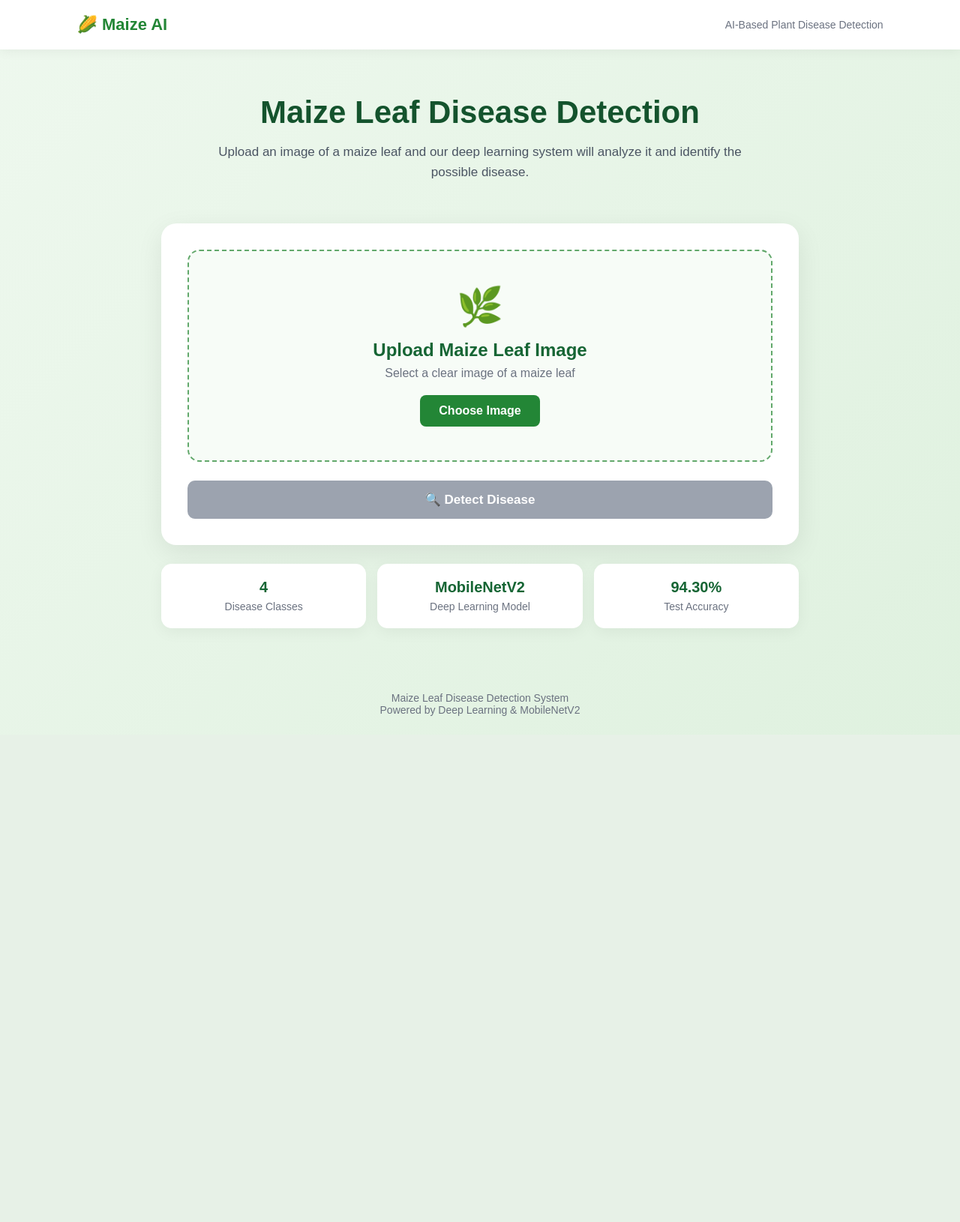
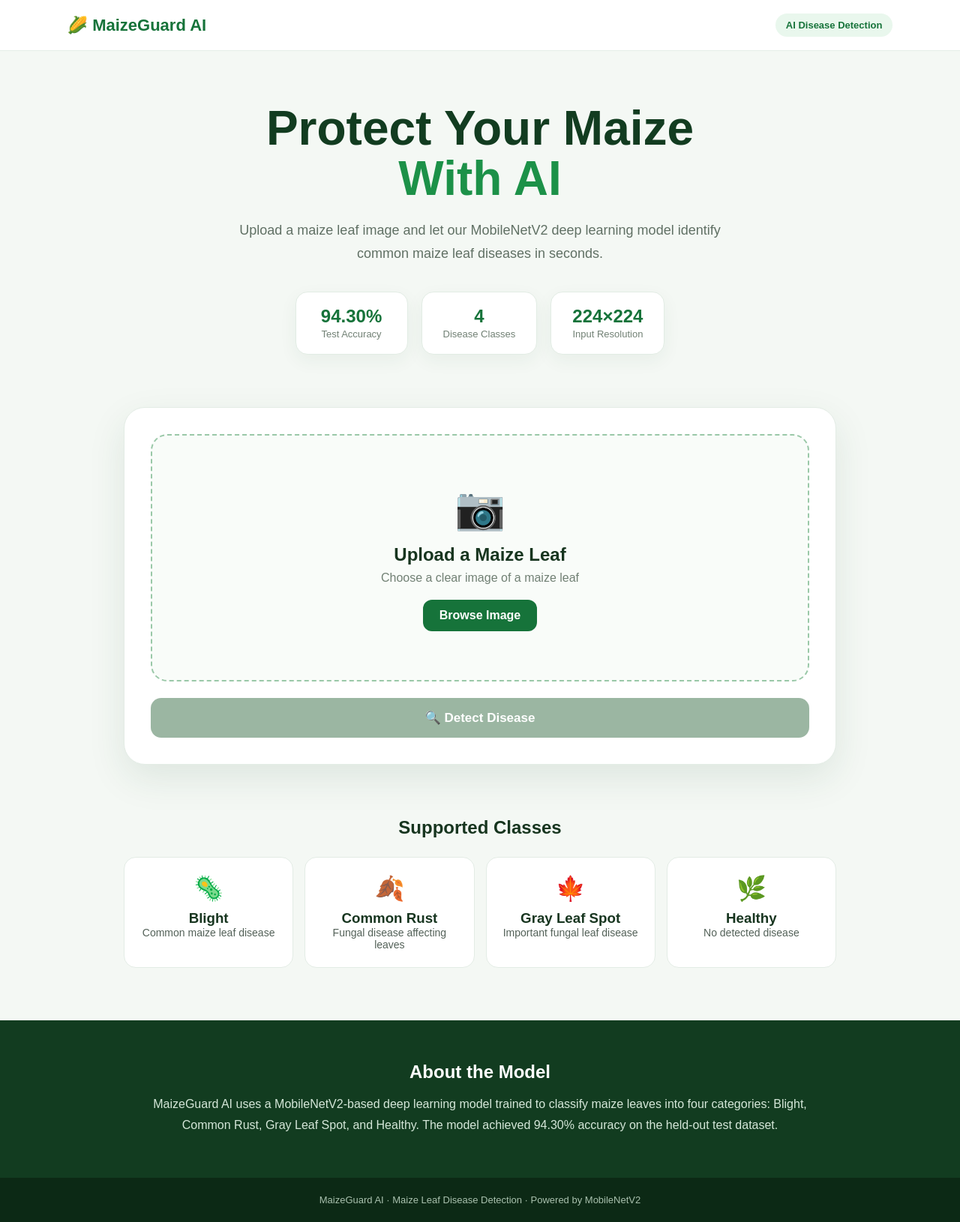
Before and after one commit to parvezontheroad/maize-leaf-disease-detection, a Flask app: page / in a window 1280 px wide. Shown: the whole page at 75% size. Before the commit the page ends 955 px from the top, so only its background shows below. Run offline with Flask 3, Linux system fonts and the light colour scheme.

Commit message:
Build professional frontend and connect model

```diff
--- a/app.py
+++ b/app.py
@@ -1,4 +1,3 @@
-
 from flask import Flask, render_template, request, jsonify
 from tensorflow.keras.models import load_model
 from tensorflow.keras.applications.mobilenet_v2 import preprocess_input
@@ -7,17 +6,17 @@ import numpy as np
 
 app = Flask(__name__)
 
-# Load trained MobileNetV2 model
 MODEL_PATH = "model/MobileNetV2_best.keras"
+
 model = load_model(MODEL_PATH)
 
-# Disease classes
 class_names = [
     "Blight",
     "Common Rust",
     "Gray Leaf Spot",
     "Healthy"
 ]
+
 
 @app.route("/")
 def home():
@@ -28,41 +27,64 @@ def home():
 def predict():
 
     if "image" not in request.files:
-        return jsonify({"error": "No image uploaded"}), 400
+        return jsonify({
+            "error": "No image uploaded"
+        }), 400
 
     file = request.files["image"]
 
     try:
-        # Open image
+
+        # Open and prepare image
         image = Image.open(file).convert("RGB")
-
-        # Resize to MobileNetV2 input size
         image = image.resize((224, 224))
 
-        # Convert to NumPy array
-        img_array = np.array(image)
+        img_array = np.array(image).astype("float32")
+
+        # MobileNetV2 preprocessing
+        img_array = preprocess_input(img_array)
 
         # Add batch dimension
         img_array = np.expand_dims(img_array, axis=0)
 
-        # MobileNetV2 preprocessing
-        img_array = preprocess_input(img_array)
+        # Prediction
+        predictions = model.predict(
+            img_array,
+            verbose=0
+        )[0]
 
-        # Prediction
-        predictions = model.predict(img_array, verbose=0)
+        predicted_index = np.argmax(predictions)
 
-        predicted_index = np.argmax(predictions[0])
         predicted_class = class_names[predicted_index]
-        confidence = float(predictions[0][predicted_index] * 100)
+
+        confidence = float(
+            predictions[predicted_index] * 100
+        )
+
+        probabilities = {
+            class_names[i]: round(
+                float(predictions[i] * 100),
+                2
+            )
+            for i in range(len(class_names))
+        }
 
         return jsonify({
             "disease": predicted_class,
-            "confidence": round(confidence, 2)
+            "confidence": round(confidence, 2),
+            "probabilities": probabilities
         })
 
     except Exception as e:
-        return jsonify({"error": str(e)}), 500
+
+        return jsonify({
+            "error": str(e)
+        }), 500
 
 
 if __name__ == "__main__":
-    app.run(host="0.0.0.0", port=5000, debug=False)
+    app.run(
+        host="0.0.0.0",
+        port=5000,
+        debug=False
+    )
--- a/templates/index.html
+++ b/templates/index.html
@@ -1,233 +1,340 @@
-
 <!DOCTYPE html>
 <html lang="en">
 <head>
     <meta charset="UTF-8">
     <meta name="viewport" content="width=device-width, initial-scale=1.0">
 
-    <title>Maize Leaf Disease Detection</title>
+    <title>MaizeGuard AI | Maize Leaf Disease Detection</title>
 
     <style>
         * {
             margin: 0;
             padding: 0;
             box-sizing: border-box;
-            font-family: Arial, Helvetica, sans-serif;
         }
 
         body {
-            min-height: 100vh;
-            background: linear-gradient(135deg, #eef8ee, #dff1df);
-            color: #1f2937;
+            font-family: Arial, Helvetica, sans-serif;
+            background: #f4f8f4;
+            color: #17351f;
         }
 
         .navbar {
-            width: 100%;
-            padding: 20px 8%;
+            background: #ffffff;
+            border-bottom: 1px solid #e5eee7;
+            padding: 18px 7%;
             display: flex;
             justify-content: space-between;
             align-items: center;
-            background: white;
-            box-shadow: 0 2px 15px rgba(0, 0, 0, 0.06);
         }
 
         .logo {
             font-size: 22px;
-            font-weight: bold;
-            color: #238636;
+            font-weight: 800;
+            color: #16733a;
         }
 
-        .nav-title {
-            font-size: 14px;
-            color: #6b7280;
+        .badge {
+            background: #e9f7ed;
+            color: #16733a;
+            padding: 8px 14px;
+            border-radius: 20px;
+            font-size: 13px;
+            font-weight: 600;
         }
 
         .hero {
+            max-width: 1100px;
+            margin: 0 auto;
+            padding: 70px 25px 45px;
             text-align: center;
-            padding: 60px 20px 35px;
         }
 
         .hero h1 {
-            font-size: 42px;
-            color: #14532d;
-            margin-bottom: 15px;
+            font-size: clamp(38px, 6vw, 64px);
+            line-height: 1.05;
+            margin-bottom: 20px;
+            color: #123c20;
+        }
+
+        .hero h1 span {
+            color: #1c9148;
         }
 
         .hero p {
             max-width: 700px;
             margin: auto;
-            color: #4b5563;
-            font-size: 17px;
-            line-height: 1.6;
+            font-size: 18px;
+            line-height: 1.7;
+            color: #607064;
         }
 
-        .container {
-            width: 90%;
-            max-width: 850px;
-            margin: 20px auto 60px;
+        .stats {
+            display: flex;
+            justify-content: center;
+            gap: 18px;
+            flex-wrap: wrap;
+            margin-top: 35px;
+        }
+
+        .stat {
+            background: white;
+            border: 1px solid #e2ece4;
+            border-radius: 16px;
+            padding: 18px 28px;
+            min-width: 150px;
+            box-shadow: 0 8px 25px rgba(30, 80, 45, 0.06);
+        }
+
+        .stat strong {
+            display: block;
+            font-size: 24px;
+            color: #16733a;
+        }
+
+        .stat span {
+            font-size: 13px;
+            color: #718074;
+        }
+
+        .detector {
+            max-width: 1000px;
+            margin: 25px auto 70px;
+            padding: 0 25px;
         }
 
         .card {
             background: white;
-            border-radius: 20px;
+            border-radius: 28px;
             padding: 35px;
-            box-shadow: 0 10px 35px rgba(0, 0, 0, 0.08);
+            box-shadow: 0 18px 50px rgba(30, 80, 45, 0.10);
+            border: 1px solid #e3ece5;
         }
 
         .upload-area {
-            border: 2px dashed #62a86b;
-            border-radius: 16px;
-            padding: 45px 20px;
+            border: 2px dashed #9ac8a8;
+            border-radius: 22px;
+            min-height: 330px;
+            display: flex;
+            align-items: center;
+            justify-content: center;
             text-align: center;
-            background: #f7fcf7;
             cursor: pointer;
-            transition: 0.3s;
+            transition: 0.25s;
+            overflow: hidden;
+            background: #f9fcf9;
         }
 
         .upload-area:hover {
-            background: #eef9ef;
-            border-color: #238636;
+            border-color: #1c9148;
+            background: #f2faf4;
+        }
+
+        .upload-content {
+            padding: 35px;
         }
 
         .upload-icon {
-            font-size: 50px;
+            font-size: 55px;
             margin-bottom: 15px;
         }
 
-        .upload-area h2 {
-            color: #166534;
+        .upload-content h2 {
             margin-bottom: 8px;
         }
 
-        .upload-area p {
-            color: #6b7280;
+        .upload-content p {
+            color: #718074;
             margin-bottom: 20px;
         }
 
-        .upload-button {
+        .browse {
             display: inline-block;
-            padding: 12px 25px;
-            background: #238636;
+            background: #16733a;
             color: white;
-            border-radius: 8px;
-            font-weight: bold;
-            cursor: pointer;
+            padding: 12px 22px;
+            border-radius: 12px;
+            font-weight: 700;
         }
 
-        input[type="file"] {
+        #preview {
+            max-width: 100%;
+            max-height: 320px;
+            display: none;
+            object-fit: contain;
+        }
+
+        #imageInput {
             display: none;
         }
 
-        .preview {
-            display: none;
-            margin-top: 25px;
-            text-align: center;
+        .detect-btn {
+            width: 100%;
+            margin-top: 22px;
+            padding: 16px;
+            border: none;
+            border-radius: 14px;
+            background: #16733a;
+            color: white;
+            font-size: 17px;
+            font-weight: 700;
+            cursor: pointer;
+            transition: 0.2s;
         }
 
-        .preview img {
-            max-width: 350px;
-            max-height: 350px;
-            border-radius: 15px;
-            object-fit: contain;
-            box-shadow: 0 5px 20px rgba(0, 0, 0, 0.12);
+        .detect-btn:hover {
+            background: #105b2d;
+            transform: translateY(-1px);
         }
 
-        .predict-button {
-            display: block;
-            width: 100%;
-            margin-top: 25px;
-            padding: 15px;
-            border: none;
-            border-radius: 10px;
-            background: #166534;
-            color: white;
-            font-size: 17px;
-            font-weight: bold;
-            cursor: pointer;
-            transition: 0.3s;
-        }
-
-        .predict-button:hover {
-            background: #14532d;
-        }
-
-        .predict-button:disabled {
-            background: #9ca3af;
+        .detect-btn:disabled {
+            background: #9bb6a2;
             cursor: not-allowed;
+            transform: none;
         }
 
         .result {
             display: none;
-            margin-top: 30px;
-            padding: 25px;
-            border-radius: 15px;
-            background: #f0fdf4;
-            border: 1px solid #bbf7d0;
-            text-align: center;
+            margin-top: 28px;
+            padding: 28px;
+            border-radius: 20px;
+            background: #f2faf4;
+            border: 1px solid #d8ebdc;
         }
 
         .result h2 {
-            color: #166534;
+            color: #16733a;
             margin-bottom: 10px;
-        }
-
-        .disease {
-            font-size: 28px;
-            font-weight: bold;
-            color: #14532d;
-            margin: 10px 0;
         }
 
         .confidence {
             font-size: 18px;
-            color: #4b5563;
+            margin-bottom: 22px;
         }
 
-        .info-section {
-            margin-top: 25px;
+        .probability {
+            margin: 13px 0;
+        }
+
+        .probability-header {
+            display: flex;
+            justify-content: space-between;
+            margin-bottom: 6px;
+            font-size: 14px;
+        }
+
+        .bar {
+            height: 9px;
+            background: #dce9df;
+            border-radius: 20px;
+            overflow: hidden;
+        }
+
+        .bar-fill {
+            height: 100%;
+            width: 0%;
+            background: #1c9148;
+            border-radius: 20px;
+            transition: width 0.6s ease;
+        }
+
+        .classes {
+            max-width: 1000px;
+            margin: 0 auto 70px;
+            padding: 0 25px;
+        }
+
+        .classes h2 {
+            text-align: center;
+            margin-bottom: 25px;
+        }
+
+        .class-grid {
             display: grid;
-            grid-template-columns: repeat(3, 1fr);
+            grid-template-columns: repeat(4, 1fr);
             gap: 15px;
         }
 
-        .info-box {
+        .class-card {
             background: white;
-            padding: 20px;
-            border-radius: 14px;
+            border: 1px solid #e3ece5;
+            padding: 22px;
+            border-radius: 16px;
             text-align: center;
-            box-shadow: 0 5px 20px rgba(0, 0, 0, 0.05);
         }
 
-        .info-box strong {
-            display: block;
-            color: #166534;
-            font-size: 20px;
-            margin-bottom: 5px;
+        .class-card .icon {
+            font-size: 32px;
+            margin-bottom: 10px;
         }
 
-        .info-box span {
-            color: #6b7280;
+        .class-card p {
+            color: #536158;
             font-size: 14px;
         }
 
-        footer {
-            text-align: center;
-            padding: 25px;
-            color: #6b7280;
-            font-size: 14px;
+        .about {
+            background: #123c20;
+            color: white;
+            padding: 55px 25px;
         }
 
-        @media (max-width: 650px) {
-            .hero h1 {
-                font-size: 30px;
+        .about-inner {
+            max-width: 900px;
+            margin: auto;
+            text-align: center;
+        }
+
+        .about h2 {
+            margin-bottom: 15px;
+        }
+
+        .about p {
+            color: #d5e7d9;
+            line-height: 1.8;
+        }
+
+        footer {
+            background: #0c2915;
+            color: #a9c1ae;
+            text-align: center;
+            padding: 22px;
+            font-size: 13px;
+        }
+
+        .loading {
+            display: none;
+            margin-top: 15px;
+            text-align: center;
+            color: #16733a;
+            font-weight: 600;
+        }
+
+        @media (max-width: 750px) {
+            .class-grid {
+                grid-template-columns: repeat(2, 1fr);
             }
 
             .card {
                 padding: 20px;
             }
 
-            .info-section {
+            .hero {
+                padding-top: 50px;
+            }
+        }
+
+        @media (max-width: 450px) {
+            .class-grid {
                 grid-template-columns: 1fr;
+            }
+
+            .stats {
+                flex-direction: column;
+            }
+
+            .stat {
+                width: 100%;
             }
         }
     </style>
@@ -236,35 +343,57 @@
 <body>
 
 <nav class="navbar">
-        <div class="logo">🌽 Maize AI</div>
-        <div class="nav-title">AI-Based Plant Disease Detection</div>
+    <div class="logo">🌽 MaizeGuard AI</div>
+    <div class="badge">AI Disease Detection</div>
 </nav>
 
 <section class="hero">
-        <h1>Maize Leaf Disease Detection</h1>
+    <h1>Protect Your Maize<br><span>With AI</span></h1>
+
     <p>
-            Upload an image of a maize leaf and our deep learning
-            system will analyze it and identify the possible disease.
+        Upload a maize leaf image and let our MobileNetV2 deep learning
+        model identify common maize leaf diseases in seconds.
     </p>
+
+    <div class="stats">
+        <div class="stat">
+            <strong>94.30%</strong>
+            <span>Test Accuracy</span>
+        </div>
+
+        <div class="stat">
+            <strong>4</strong>
+            <span>Disease Classes</span>
+        </div>
+
+        <div class="stat">
+            <strong>224×224</strong>
+            <span>Input Resolution</span>
+        </div>
+    </div>
 </section>
 
-    <main class="container">
+<section class="detector">
 
     <div class="card">
 
         <div class="upload-area" id="uploadArea">
 
-                <div class="upload-icon">🌿</div>
+            <div class="upload-content" id="uploadContent">
+                <div class="upload-icon">📷</div>
 
-                <h2>Upload Maize Leaf Image</h2>
+                <h2>Upload a Maize Leaf</h2>
 
                 <p>
-                    Select a clear image of a maize leaf
+                    Choose a clear image of a maize leaf
                 </p>
 
-                <label for="imageInput" class="upload-button">
-                    Choose Image
-                </label>
+                <span class="browse">Browse Image</span>
+            </div>
+
+            <img id="preview" alt="Leaf preview">
+
+        </div>
 
         <input
             type="file"
@@ -272,155 +401,215 @@
             accept="image/*"
         >
 
-            </div>
-
-            <div class="preview" id="preview">
-                <h3>Selected Image</h3>
-                <br>
-
-                <img id="previewImage" src="" alt="Leaf Preview">
-            </div>
-
         <button
-                class="predict-button"
-                id="predictButton"
+            class="detect-btn"
+            id="detectButton"
             disabled
         >
             🔍 Detect Disease
         </button>
 
+        <div class="loading" id="loading">
+            Analyzing leaf image...
+        </div>
+
         <div class="result" id="result">
 
-                <h2>Prediction Result</h2>
+            <h2 id="diseaseResult">Disease</h2>
 
-                <div class="disease" id="disease">
-                    —
+            <div class="confidence" id="confidenceResult">
+                Confidence: 0%
             </div>
 
-                <div class="confidence" id="confidence">
-                    Confidence: —
+            <h3>Prediction Probabilities</h3>
+
+            <div class="probability">
+                <div class="probability-header">
+                    <span>Blight</span>
+                    <span id="p0">0%</span>
+                </div>
+                <div class="bar">
+                    <div class="bar-fill" id="bar0"></div>
+                </div>
+            </div>
+
+            <div class="probability">
+                <div class="probability-header">
+                    <span>Common Rust</span>
+                    <span id="p1">0%</span>
+                </div>
+                <div class="bar">
+                    <div class="bar-fill" id="bar1"></div>
+                </div>
+            </div>
+
+            <div class="probability">
+                <div class="probability-header">
+                    <span>Gray Leaf Spot</span>
+                    <span id="p2">0%</span>
+                </div>
+                <div class="bar">
+                    <div class="bar-fill" id="bar2"></div>
+                </div>
+            </div>
+
+            <div class="probability">
+                <div class="probability-header">
+                    <span>Healthy</span>
+                    <span id="p3">0%</span>
+                </div>
+                <div class="bar">
+                    <div class="bar-fill" id="bar3"></div>
+                </div>
             </div>
 
         </div>
 
     </div>
 
-        <div class="info-section">
+</section>
 
-            <div class="info-box">
-                <strong>4</strong>
-                <span>Disease Classes</span>
+<section class="classes">
+
+    <h2>Supported Classes</h2>
+
+    <div class="class-grid">
+
+        <div class="class-card">
+            <div class="icon">🦠</div>
+            <h3>Blight</h3>
+            <p>Common maize leaf disease</p>
         </div>
 
-            <div class="info-box">
-                <strong>MobileNetV2</strong>
-                <span>Deep Learning Model</span>
+        <div class="class-card">
+            <div class="icon">🍂</div>
+            <h3>Common Rust</h3>
+            <p>Fungal disease affecting leaves</p>
         </div>
 
-            <div class="info-box">
-                <strong>94.30%</strong>
-                <span>Test Accuracy</span>
+        <div class="class-card">
+            <div class="icon">🍁</div>
+            <h3>Gray Leaf Spot</h3>
+            <p>Important fungal leaf disease</p>
+        </div>
+
+        <div class="class-card">
+            <div class="icon">🌿</div>
+            <h3>Healthy</h3>
+            <p>No detected disease</p>
         </div>
 
     </div>
 
-    </main>
+</section>
+
+<section class="about">
+
+    <div class="about-inner">
+
+        <h2>About the Model</h2>
+
+        <p>
+            MaizeGuard AI uses a MobileNetV2-based deep learning model
+            trained to classify maize leaves into four categories:
+            Blight, Common Rust, Gray Leaf Spot, and Healthy.
+            The model achieved 94.30% accuracy on the held-out test dataset.
+        </p>
+
+    </div>
+
+</section>
 
 <footer>
-        Maize Leaf Disease Detection System
-        <br>
-        Powered by Deep Learning & MobileNetV2
+    MaizeGuard AI · Maize Leaf Disease Detection · Powered by MobileNetV2
 </footer>
-
 
 <script>
 
+    const uploadArea = document.getElementById("uploadArea");
+    const uploadContent = document.getElementById("uploadContent");
     const imageInput = document.getElementById("imageInput");
     const preview = document.getElementById("preview");
-        const previewImage = document.getElementById("previewImage");
-        const predictButton = document.getElementById("predictButton");
+    const detectButton = document.getElementById("detectButton");
     const result = document.getElementById("result");
-        const disease = document.getElementById("disease");
-        const confidence = document.getElementById("confidence");
+    const loading = document.getElementById("loading");
 
+    let selectedFile = null;
 
-        imageInput.addEventListener("change", function () {
+    uploadArea.addEventListener("click", function() {
+        imageInput.click();
+    });
+
+    imageInput.addEventListener("change", function() {
 
         const file = this.files[0];
-
-            if (file) {
-
-                const reader = new FileReader();
-
-                reader.onload = function (event) {
-
-                    previewImage.src = event.target.result;
-                    preview.style.display = "block";
-
-                    predictButton.disabled = false;
-
-                    result.style.display = "none";
-
-                };
-
-                reader.readAsDataURL(file);
-            }
-
-        });
-
-
-        predictButton.addEventListener("click", function () {
-
-            if (!imageInput.files[0]) {
-                return;
-            }
-
-            const file = imageInput.files[0];
 
         if (!file) {
             return;
         }
 
-            predictButton.disabled = true;
-            predictButton.textContent = "🔄 Analyzing...";
+        selectedFile = file;
+
+        const reader = new FileReader();
+
+        reader.onload = function(e) {
+
+            preview.src = e.target.result;
+
+            preview.style.display = "block";
+            uploadContent.style.display = "none";
+
+            detectButton.disabled = false;
+            result.style.display = "none";
+        };
+
+        reader.readAsDataURL(file);
+    });
+
+    detectButton.addEventListener("click", async function() {
+
+        if (!selectedFile) {
+            return;
+        }
 
         const formData = new FormData();
-            formData.append("image", file);
 
-            fetch("/predict", {
+        formData.append("image", selectedFile);
+
+        detectButton.disabled = true;
+        loading.style.display = "block";
+        result.style.display = "none";
+
+        try {
+
+            const response = await fetch("/predict", {
                 method: "POST",
                 body: formData
-            })
-            .then(response => response.json())
-            .then(data => {
+            });
 
-                if (data.error) {
-                    disease.textContent = "Error";
-                    confidence.textContent = data.error;
-                } else {
-                    disease.textContent = data.disease;
-                    confidence.textContent =
-                        "Confidence: " + data.confidence + "%";
+            const data = await response.json();
+
+            if (!response.ok) {
+                throw new Error(data.error || "Prediction failed");
             }
+
+            document.getElementById("diseaseResult").textContent =
+                "🌿 " + data.disease;
+
+            document.getElementById("confidenceResult").textContent =
+                "Confidence: " + data.confidence.toFixed(2) + "%";
 
             result.style.display = "block";
 
-            })
-            .catch(error => {
+        } catch (error) {
 
-                disease.textContent = "Error";
-                confidence.textContent =
-                    "Unable to process the image.";
+            alert("Error: " + error.message);
 
-                result.style.display = "block";
+        } finally {
 
-            })
-            .finally(() => {
-
-                predictButton.disabled = false;
-                predictButton.textContent = "🔍 Detect Disease";
-
-            });
+            detectButton.disabled = false;
+            loading.style.display = "none";
+        }
 
     });
 
```
Lines whose indentation alone changed are shown as unchanged.
